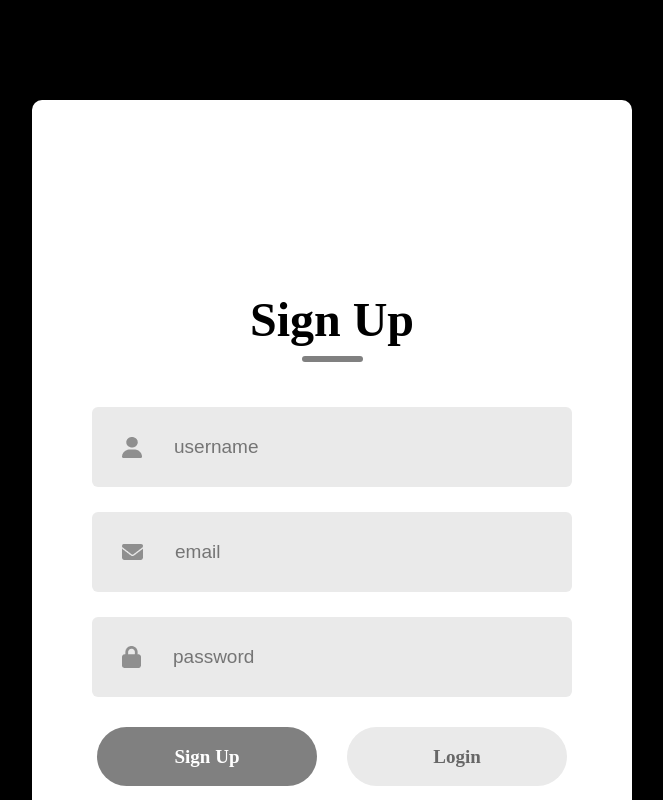
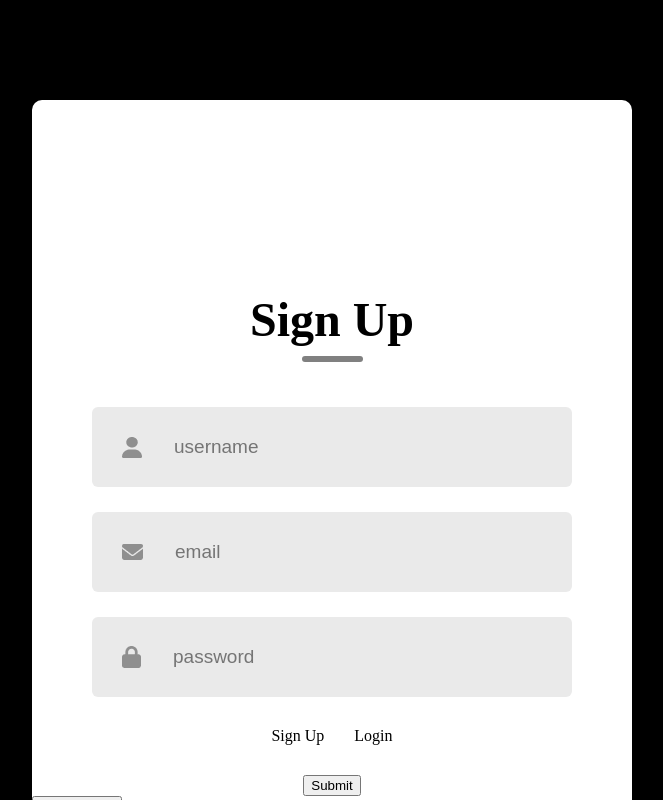
Before and after one commit to TranscendenceTeamTheLastDance/ft_transcendence, a React (Create React App) app in the folder frontend/: page / in a window 1280 px wide. Shown: the top 800 px of the page, without its empty margins (308-971 px from the left). Built offline with nearby package versions, Linux system fonts and the light colour scheme; no server answers; the HTML template or start-up script is replaced by a standard one.

Commit message:
html update

```diff
--- a/frontend/src/components/LoginSignup/LoginSignup.tsx
+++ b/frontend/src/components/LoginSignup/LoginSignup.tsx
@@ -121,21 +121,20 @@ const LoginSignup = () => {
 
 			</div>
 		</div>
-		{action==="Sign Up" ? <div></div>:<div className='forgot-password'>Lost Password ? <span>Click Here</span></div> }
 		<div className='submit-container'>
 			<div
-				className={action==="Login"?"submit grey":"submit"}
+				className={action==="Login"?"bg-gray-500 text-white py-2 px-4 rounded-lg text-lg font-bold mx-2":"bg-gray-100 py-2 px-4 rounded-lg text-lg font-bold mx-2"}
 				onClick={(e) =>{setAction("Sign Up");}}
 				>Sign Up</div>
 
 			<div
-				className={action==="Sign Up"?"submit grey":"submit"}
+				className={action==="Sign Up"?"bg-gray-500 text-white py-2 px-4 rounded-lg text-lg font-bold mx-2":"bg-gray-100 py-2 px-4 rounded-lg text-lg font-bold mx-2"}
 				onClick={(e)=>{setAction("Login");}}
 				>Login</div>
 		</div>
 		<div className='submit-button'>
 			<button
-				className="button"
+				className="bg-gray-500 text-white py-2 px-4 rounded-lg text-lg font-bold mx-2"
 				onClick={(e) => {
 					if (action === "Sign Up") {
 					handleSignUp(e);
--- a/frontend/src/components/LoginSignup/TwoFactorForm.tsx
+++ b/frontend/src/components/LoginSignup/TwoFactorForm.tsx
@@ -55,7 +55,7 @@ const TwoFactorFormMod: React.FC<Props> = ({
 			>
 				<div className="relative w-full max-w-lg max-h-full no-scrollbar">
 					<div className="relative bg-white rounded-lg shadow dark:bg-white p-5 space-y-2 no-scrollbar">
-						<div className="flex items-center justify-between border-b rounded-t dark:border-gray-600">
+						<div className="flex items-center justify-between border-b rounded-t dark:border-gray-300">
 						<span className="text-black text-2xl font-bold mx-auto mt-4 text-center">{title}</span> {/* Ajout de la classe font-bold */}
 						</div>
 						{error && (
--- a/frontend/src/components/LoginSignup/TwoFactorMod.tsx
+++ b/frontend/src/components/LoginSignup/TwoFactorMod.tsx
@@ -38,11 +38,11 @@ const TwoFactorMod: React.FC<Props> = ({
       >
         <div className="relative w-full max-w-lg max-h-full no-scrollbar">
           <div className="relative bg-white rounded-lg shadow dark:bg-white p-5 space-y-2 no-scrollbar">
-            <div className="flex items-center justify-between border-b rounded-t dark:border-gray-600 text-center">
-                <span className="text-black text-2xl font-bold mx-auto mt-8 text-center">{title}</span> {/* Ajout de la classe font-bold */}
+            <div className="flex items-center justify-between border-b rounded-t dark:border-gray-300 text-center">
+                <span className="text-black text-2xl font-bold mx-auto mt-2 text-center">{title}</span> {/* Ajout de la classe font-bold */}
               <button
                 type="button"
-                className="text-gray-400 bg-transparent hover:bg-gray-200 hover:text-gray-900 rounded-lg text-sm w-8 h-8 ml-auto inline-flex justify-center items-center dark:hover:bg-gray-600 dark:hover:text-white"
+                className="text-gray-600 bg-transparent hover:bg-gray-200 hover:text-gray-900 rounded-lg text-sm w-8 h-8 ml-auto inline-flex justify-center items-center dark:hover:bg-gray-500 dark:hover:text-white"
                 onClick={closeModal}
               >
                 X
```
